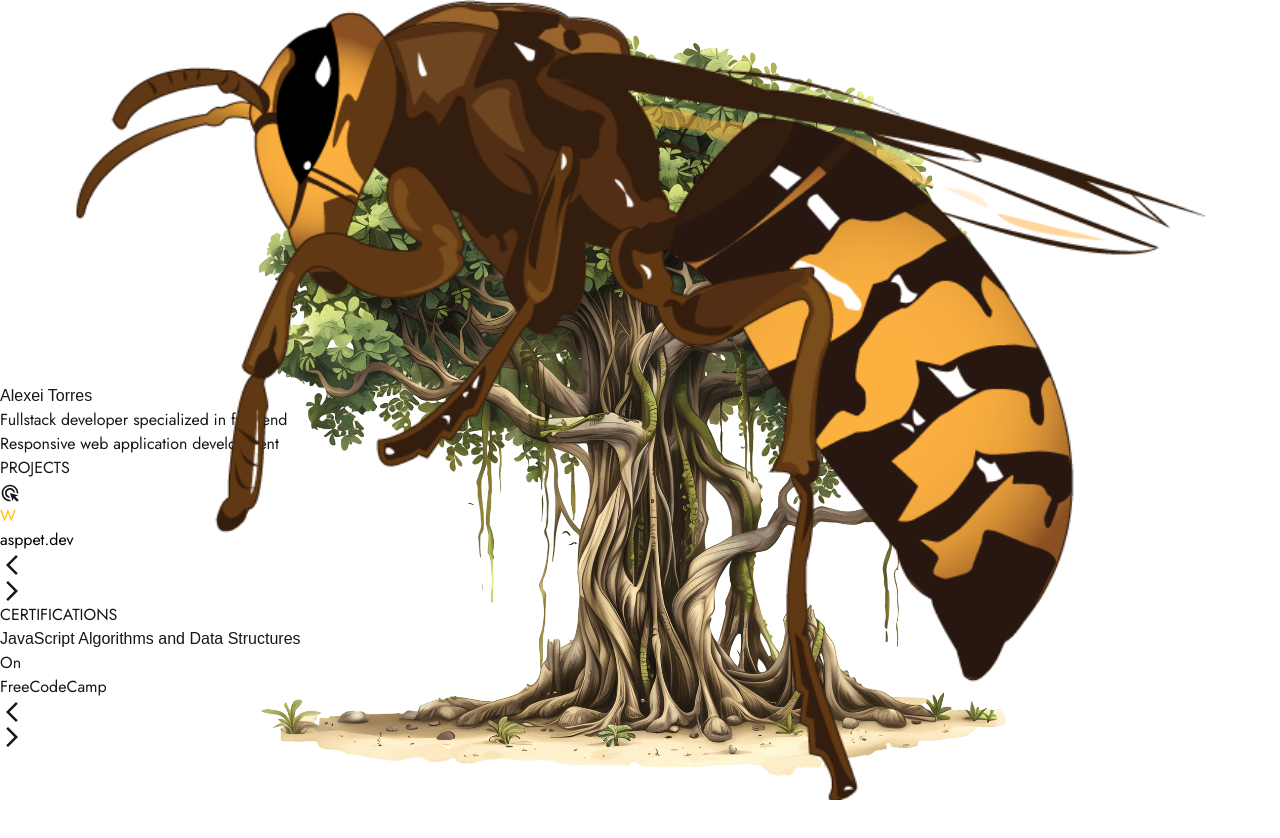
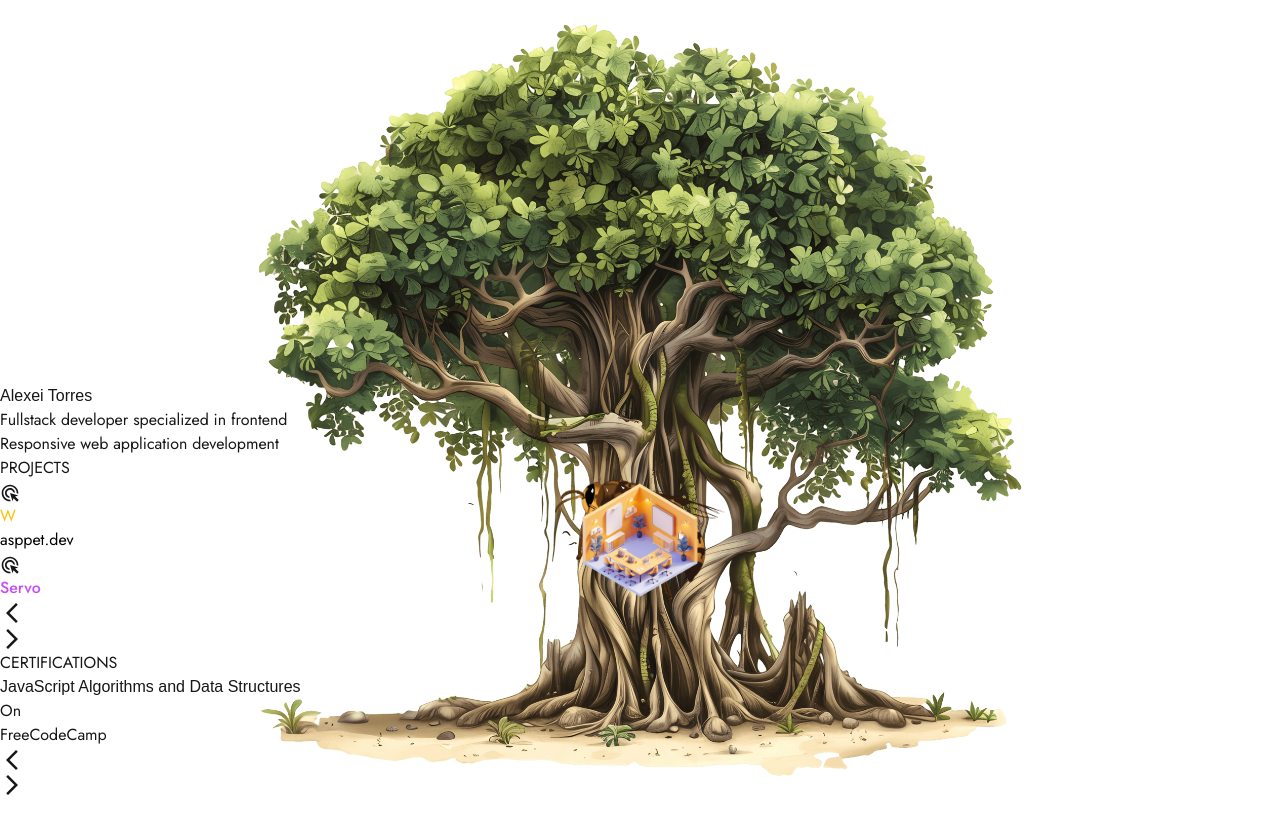
Before and after one commit to Cyber-Alexei/portfolio, a Next.js app: page / in a window 1280 px wide. Shown: the top 838 px of the page. Built offline with nearby package versions, Linux system fonts and the light colour scheme; a web font is replaced by a local one.

Commit message:
the section2 images cache and card viewer were replaced for a carousel so card images may load before user take them on screen

```diff
--- a/src/components/section2/elements/card.tsx
+++ b/src/components/section2/elements/card.tsx
@@ -1,35 +1,34 @@
 "use client";
-//import Image from "next/image";
+import Image from "next/image";
 import { projectCardData } from "../types";
-//import { Suspense } from "react";
 import AdsClickIcon from "@mui/icons-material/AdsClick";
 
-const ProjectCard: React.FC<{
-  data: projectCardData;
-  imagesCache: { [key: string]: React.ReactNode };
-}> = ({ data, imagesCache }) => {
+const ProjectCard: React.FC<{ data: projectCardData }> = ({ data }) => {
   return (
+    <div className="w-full h-full flex items-center justify-center">
+      <div className="flex items-center justify-center sm:w-[80%] md:w-[70%] lg:w-[770px] lg:h-[560px] w-[90%] h-[60%]">
         <div
-      /*onClick={() => (window.location.href = data.path)}*/
           onClick={() => {
             if (data.name === "Wasppet.dev") {
-          window.location.href = "https://alexei-torres-wasppet.netlify.app";
+              window.location.href =
+                "https://alexei-torres-wasppet.netlify.app";
             }
             if (data.name === "Servo") {
               window.location.href = "https://alexei-torres-servo.netlify.app";
             }
           }}
           key={data.index}
-      className="cursor-pointer hover:shadow-lg transform hover:scale-95 transition-all duration-300 h-[80%] w-[80%] sm:h-[70%] sm:w-[70%] md:h-[65%] md:w-[65%] flex flex-col items-center justify-between bg-white py-4"
+          className="bg-white pb-4 cursor-pointer hover:shadow-lg transform hover:scale-95 transition-all duration-300 h-[50%] w-[80%] sm:h-[50%] sm:w-[70%] md:h-[50%] md:w-[65%] lg:h-[60%] lg:w-[65%] flex flex-col items-center justify-between"
         >
           {/*LOGO*/}
-      <div className="flex items-center justify-center w-full h-[80%]">
-        <div
-          //style={{ backgroundImage: `url(${data.logoPath})` }}
-          className="relative flex items-center justify-center h-full w-full bg-contain bg-center bg-no-repeat hover:scale-125 transform duration-300"
-        >
-          {imagesCache[data.logoPath]}
-        </div>
+          <div className="relative flex items-center justify-center w-full h-[80%] hover:scale-[1.20] transform duration-300">
+            <Image
+              style={{ objectFit: "contain" }}
+              alt="logo image"
+              src={data.logoPath}
+              fill={true}
+              priority={true}
+            />
           </div>
           {/*CLICK ICON*/}
           <AdsClickIcon
@@ -46,6 +45,8 @@ const ProjectCard: React.FC<{
             )}
           </div>
         </div>
+      </div>
+    </div>
   );
 };
 
--- a/src/components/section2/elements/image.tsx
+++ /dev/null
@@ -1,14 +0,0 @@
-import Image from "next/image";
-
-export const ImageComponent = (src: string) => {
-  return (
-    <Image
-      className="absolute"
-      alt="project logo"
-      src={src}
-      fill={true}
-      style={{ objectFit: "contain", objectPosition: "center" }}
-      priority={true}
-    />
-  );
-};
--- a/src/components/section2/section2.tsx
+++ b/src/components/section2/section2.tsx
@@ -1,7 +1,6 @@
 "use client";
-import { ImageComponent } from "./elements/image";
 import { spotlightProjects as projects } from "@/data";
-import { useState, useEffect, lazy, Suspense, useCallback } from "react";
+import { useState, lazy } from "react";
 import ArrowBackIosNewIcon from "@mui/icons-material/ArrowBackIosNew";
 import ArrowForwardIosIcon from "@mui/icons-material/ArrowForwardIos";
 const ProjectCard = lazy(() => import("./elements/card"));
@@ -9,9 +8,6 @@ const ProjectCard = lazy(() => import("./elements/card"));
 export default function Section2() {
   // State
   const [projectCardId, setProjectCardId] = useState<number>(0);
-  const [imagesCache, setImagesCache] = useState<{
-    [key: string]: React.ReactNode;
-  } | null>(null);
 
   // Functions
   const goRight = () => {
@@ -30,59 +26,48 @@ export default function Section2() {
     setProjectCardId((prevState) => prevState - 1);
   };
 
-  const preloadImageList = useCallback((imageUrls: string[]) => {
-    const preloadedImgs: { [key: string]: React.ReactNode } = {};
-    imageUrls.forEach((src) => {
-      const image = ImageComponent(src);
-      preloadedImgs[src] = image;
-    });
-    setImagesCache(preloadedImgs);
-  }, []);
-
-  // Effect
-  useEffect(() => {
-    preloadImageList([
-      "/images/projectCards/servo.png",
-      "/images/projectCards/wasppet.png",
-    ]);
-  }, [preloadImageList]);
-
   // JSX
   return (
-    <div className="relative h-[150vh] w-[100vw] bg-gray-100">
-      <div className="w-full h-full max-w-[1450px">
+    <div className="relative flex items-center h-[150vh] w-[100vw] bg-gray-100">
+      <div className="w-full h-full max-w-[1450px]">
         {/*TITLE*/}
-        <div className="absolute top-0 w-full">
+        <div className="w-full absolute top-0">
           <h2 className="text-center leading-none text-[22vw] w-full text-white">
             PROJECTS
           </h2>
         </div>
+        {/*IMAGE*/}
+        <div className="absolute z-10 sm:w-[700px] sm:h-[700px] md:w-[90%] md:h-[90%] bg-[url(/images/branch1.png)] w-[800px] h-[800px] bg-contain bg-no-repeat bg-left"></div>
         {/*MAIN DIV*/}
-        <div className="w-full h-full flex items-center">
-          {/*IMAGE*/}
-          <div className="z-10 sm:w-[700px] sm:h-[700px] md:w-[90%] md:h-[90%] absolute bg-[url(/images/branch1.png)] w-[800px] h-[800px] bg-contain bg-no-repeat bg-left"></div>
+        <div className="absolute z-20 top-0 h-full w-full flex items-center justify-center">
           {/*CONTENT DIV*/}
-          <div className="flex items-center justify-center w-full h-full z-10">
-            <div className="relative sm:w-[80%] md:w-[70%] lg:w-[770px] lg:h-[560px] w-[90%] h-[60%] bg-[rgba(240,240,240,0.5)] flex flex-col gap-6 items-center justify-center border border-solid border-[#8b9339]">
+          <div
+            style={{ translate: `${-100 * projectCardId}%` }}
+            className="absolute flex w-full h-full z-10"
+          >
             {/*CARDS*/}
-              {imagesCache !== null && (
-                <Suspense>
-                  <ProjectCard
-                    data={projects[projectCardId]}
-                    imagesCache={imagesCache}
-                  />
-                </Suspense>
-              )}
-              <div className="flex gap-20">
+            {projects &&
+              projects.map((p) => (
+                <div
+                  key={p.index}
+                  className="w-full h-full flex flex-shrink-0 flex-grow-0"
+                >
+                  <ProjectCard data={p} />
+                </div>
+              ))}
+          </div>
+          {/*CONTAINER SIMULATION*/}
+          <div className="absolute bg-[rgba(240,240,240,0.5)] flex gap-6 items-center justify-center sm:w-[80%] md:w-[70%] lg:w-[770px] lg:h-[560px] w-[90%] h-[60%] border border-solid border-[#8b9339]">
+            <div className="absolute bottom-0 py-10 flex gap-20">
               <div
                 onClick={() => goLeft()}
-                  className="flex items-center p-1 justify-center z-20 cursor-pointer text-white bg-[#8b9339] rounded-md"
+                className="flex items-center p-1 justify-center z-20 cursor-pointer text-white bg-[#8b9339] rounded-md border border-solid border-[#363F1F]"
               >
                 <ArrowBackIosNewIcon />
               </div>
               <div
                 onClick={() => goRight()}
-                  className="flex items-center p-1 justify-center z-20 cursor-pointer text-white bg-[#8b9339] rounded-md"
+                className="flex items-center p-1 justify-center z-20 cursor-pointer text-white bg-[#8b9339] rounded-md border border-solid border-[#363F1F]"
               >
                 <ArrowForwardIosIcon />
               </div>
@@ -91,6 +76,6 @@ export default function Section2() {
         </div>
       </div>
     </div>
-    </div>
   );
 }
+//
--- a/src/components/section3/section3.tsx
+++ b/src/components/section3/section3.tsx
@@ -45,16 +45,16 @@ export default function Section3() {
             <div className="relative sm:w-[80%] md:w-[70%] lg:w-[770px] lg:h-[560px] w-[90%] h-[60%] bg-[rgba(240,240,240,0.5)] flex flex-col gap-6 items-center justify-center border border-solid border-[#8b9339]">
               {/*CARDS*/}
               <Certification data={c[certificationId]} />
-              <div className="flex gap-20">
+              <div className="absolute bottom-0 py-10 flex gap-20">
                 <div
                   onClick={() => goLeft()}
-                  className="flex items-center p-1 justify-center z-20 cursor-pointer text-white bg-[#8b9339] rounded-md"
+                  className="flex items-center p-1 justify-center z-20 cursor-pointer text-white bg-[#8b9339] rounded-md border border-solid border-[#363F1F]"
                 >
                   <ArrowBackIosNewIcon />
                 </div>
                 <div
                   onClick={() => goRight()}
-                  className="flex items-center p-1 justify-center z-20 cursor-pointer text-white bg-[#8b9339] rounded-md"
+                  className="flex items-center p-1 justify-center z-20 cursor-pointer text-white bg-[#8b9339] rounded-md border border-solid border-[#363F1F]"
                 >
                   <ArrowForwardIosIcon />
                 </div>
```
Lines whose indentation alone changed are shown as unchanged.
